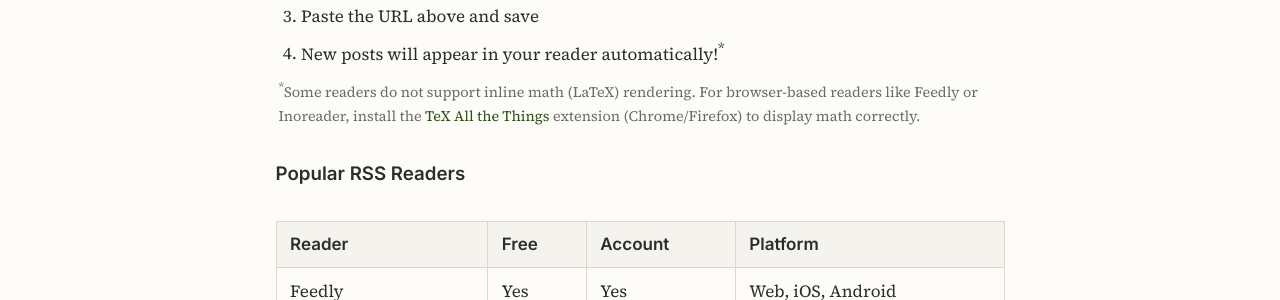
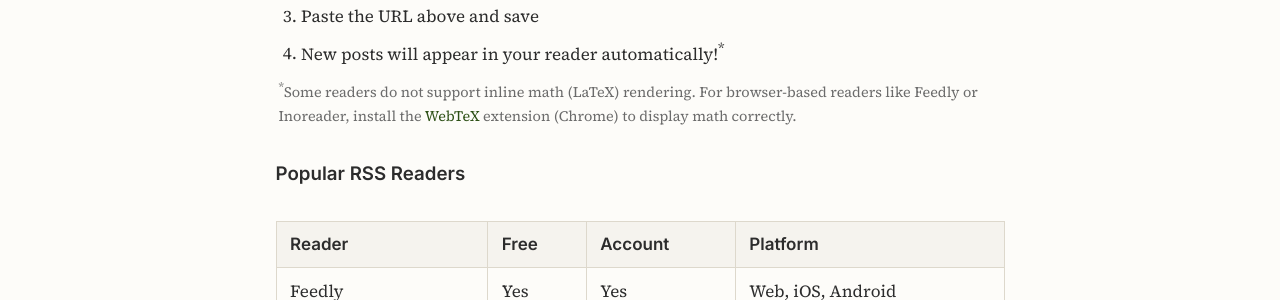
Before and after one commit to marginallabs/marginallabs.github.io, a Jekyll site: the page built from _pages/subscribe.md, in a window 1280 px wide and 1269 px high. Shown: the part 579-879 px from the top of the window. Built offline with Jekyll 4.4.1, drawn with Linux system fonts in a browser that asks for light colours.

Commit message:
Replace broken TeX All the Things link with WebTeX extension
Co-Authored-By: Claude Opus 4.7 <noreply@anthropic.com>

```diff
--- a/_pages/subscribe.md
+++ b/_pages/subscribe.md
@@ -22,7 +22,7 @@ permalink: /subscribe/
     <li>Paste the URL above and save</li>
     <li>New posts will appear in your reader automatically!<sup>*</sup></li>
   </ol>
-  <p class="rss-footnote"><sup>*</sup>Some readers do not support inline math (LaTeX) rendering. For browser-based readers like Feedly or Inoreader, install the <a href="https://chromewebstore.google.com/detail/tex-all-the-things/cbimabofgmfbkbfkecmncojngofdhdlo" target="_blank">TeX All the Things</a> extension (Chrome/Firefox) to display math correctly.</p>
+  <p class="rss-footnote"><sup>*</sup>Some readers do not support inline math (LaTeX) rendering. For browser-based readers like Feedly or Inoreader, install the <a href="https://chromewebstore.google.com/detail/webtex-%E2%80%93-render-latex-any/cbcpbegaepelbhjfkikhbhhoemegdbim" target="_blank">WebTeX</a> extension (Chrome) to display math correctly.</p>
 
   <h2>Popular RSS Readers</h2>
   <div class="rss-readers-table-wrap">
```
